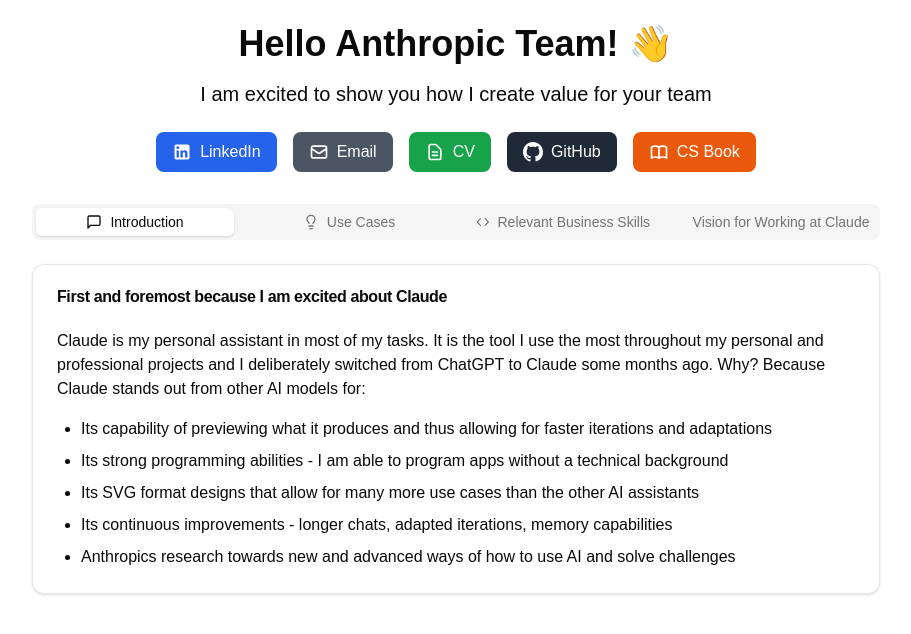
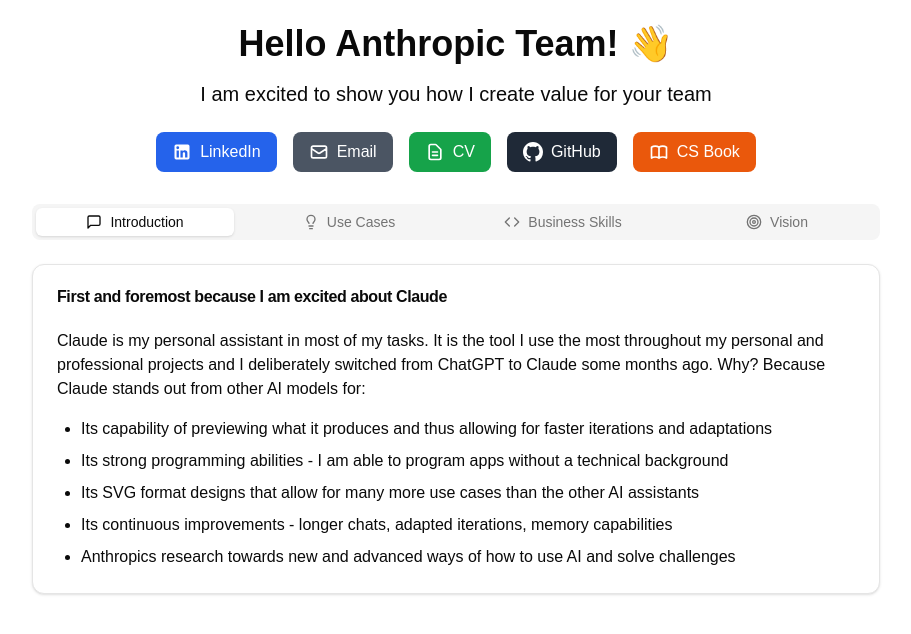
Before and after one commit to frederikeff/claude-application, a Next.js app: page / in a window 1280 px wide. Shown: the top 634 px of the page, without its empty margins (184-1095 px from the left). Built offline with nearby package versions, Linux system fonts and the light colour scheme.

Commit message:
Smaller content changes for better flow

```diff
--- a/src/components/ClaudeDemo.tsx
+++ b/src/components/ClaudeDemo.tsx
@@ -23,14 +23,14 @@
   const useCases: UseCase[] = [
     {
       id: 'walk-the-talk',
-      title: 'Second, because I walk the talk and use Claude consistently',
+      title: 'Second, because I am a power user of Claude for Work',
       hasLinks: false,
       description: 'I not only talk about what Claude can do, but I actively tested and executed many of its use cases:\n\n' +
         '• I programmed with Claude and can share how to setup the systems, troubleshoot and deploy projects\n' +
-        '• I solved legal challenges with Claude and know how to prompt Claude for Work effectively to get the right answers\n' +
-        '• I created numerous high-level pitch and client presentations and flyers who resulted in new projects\n' +
+        '• I solved legal challenges with Claude and know how to prompt Claude effectively to get the right answers\n' +
+        '• I created numerous high-level pitch and client presentations who resulted in new projects\n' +
         '• I use DeepSeek, ChatGPT, Gemini, Pi and various AI tools and thus can share how Claude stands out as well as how it can be improved\n\n' +
-        '-> Find more details below in how I use Claude for my daily work and how I can help clients too',
+        '-> Find more details below in how I use Claude for my daily work and how I can help clients with my knowledge',
       example: 'A fun story: My husband already calls Claude my boyfriend from time to time and asks me to ask Claude when he has a question.'
     },
     {
@@ -172,11 +172,11 @@
           </TabsTrigger>
           <TabsTrigger value="technical" className="flex items-center gap-2">
             <Code className="w-4 h-4" />
-            Relevant Business Skills
+            Business Skills
           </TabsTrigger>
           <TabsTrigger value="vision" className="flex items-center gap-2">
             <Target className="w-4 h-4" />
-            Vision for Working at Claude
+            Vision
           </TabsTrigger>
         </TabsList>
 
@@ -257,8 +257,8 @@
                   <li className="mb-2">Received Customer Delight Award at Linkedin</li>
                   <li className="mb-2">Achieved client retention rates of 93%+ and successfully turned around 6-7-figure deals </li>
                   <li className="mb-2">Helped 250+ clients in digital transformation and innovation projects</li>
-                  <li className="mb-2">Through my rich experiences: good at connecting dots, zooming in and out fast, finding solutions fast and effectively</li>
-                  <li>Plus: I love to solve problems, learn fast, am hands on and strategic, rational and emotional and love to work and acieve goals as a team!</li>
+                  <li className="mb-2">Through my rich experiences: good at connecting dots, zooming in and out fast, finding solutions efficiently and effectively</li>
+                  <li>Plus: I love to solve problems, learn fast and work and achieve goals as part of a team!</li>
                 </ul>
                 <div className="mt-6">
                   <h3 className="text-lg font-semibold mb-2">Examples of my work: </h3>
```
